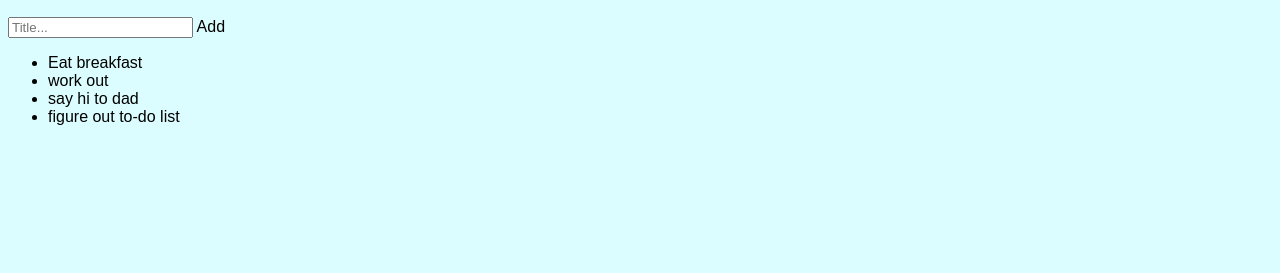
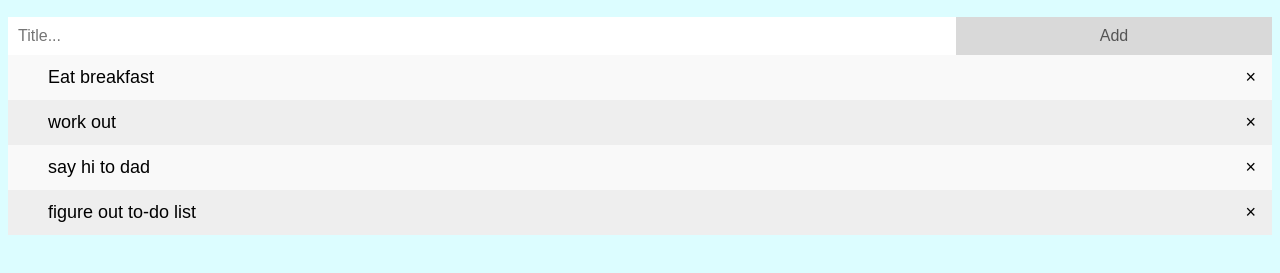
Before and after one commit to nateambrose/to-do, a plain HTML site: page index.html in a window 1280 px wide. Both pictures are taken after a click on the element "Add". Shown: the part 111-384 px from the top of the page. Drawn offline with Linux system fonts and the light colour scheme.

Commit message:
Update index.html

```diff
--- a/index.html
+++ b/index.html
@@ -6,15 +6,105 @@
       <style>
       body {
         background: rgb(220,253,255);
-        font-family: sans-serif
+        font-family: sans-serif;
         }
-        #myDiv {
-         color: rgb(15,20,200)
-         text: center
+
+       *{
+         box-sizing: border-box;
+        }
+
+        ul {
+          margin:0;
+          padding:0;
+        }
+
+        ul li {
+          cursor:pointer;
+          position:relative;
+          padding: 12px 8px 12px 40px;
+          background: #eee;
+          font-size: 18px;
+          transition: 0.2s;
+
+          webkit-user-select: none;
+          moz-user-select: none;
+          user-select: none;
+        }
+
+        ul li:nth-child(odd) {
+          background: #f9f9f9;
+        }
+
+        ul li:hover {
+          background: #ddd;
+        }
+
+        ul li.checked {
+          background: #888;
+          color: #fff;
+          text-decoration: line-through;
+        }
+
+        ul li.checked::before {
+          content: '';
+          position: absolute;
+          border-color: #fff;
+          border-style: solid;
+          border-width: 0px 2px 2px 0px;
+          top: 10px;
+          left:16px;
+          transform: rotate(45deg);
+          height: 15px;
+          width:7px;
+        }
+
+        .close {
+          position: absolute;
+          right: 0;
+          top: 0;
+          padding: 12px 16px 12px 16px;
+        }
+
+        .close:hover {
+          background-color: #f44336;
+          color: rgb(0,0,0);
+        }
+
+        .header:after {
+          content: '';
+          display: table;
+          clear:both;
+        }
+
+        input {
+          marhin:0;
+          border: none;
+          border-radius:0;
+          width: 75%;
+          padding: 10px;
+          float: left;
+          font-size: 16px;
+        }
+
+        .addBtn {
+          padding:10px;
+          width:25%;
+          background: #d9d9d9;
+          color:#555;
+          float: left;
+          text-align: center;
+          font-size: 16px;
+          cursor: pointer;
+          transition: 0.3s;
+          border-radius: 0;
+        }
+        .addBtn.hover {
+          background-color: #bbb;
         }
 
       </style>
      </head>
+
      <body>
        <h1 id="heading"><span class ='name'>Nate</span>'s To-Do List:</h1>
 
@@ -35,3 +125,60 @@
 
 
      </body>
+
+    <script>
+      var myList = document.getElementsByTagName('LI');
+      var i;
+      for(i = 0; i < myList.length; i++) {
+        var span = document.createElement('SPAN');
+        var txt = document.createTextNode("\u00D7");
+        span.className = "close";
+        span.appendChild(txt);
+        myList[i].appendChild(span);
+      }
+
+      var close = document.getElementsByClassName('close');
+      var i;
+      for (i = 0; i <close.length; i++) {
+        close[i].onClick = function() {
+          var div = this.parentElement;
+          div.style.display = "none";
+        }
+      }
+
+      var list = document.querySelector('ul');
+      list.addEventListener('click', function(ev) {
+        if (ev.target.tagName === 'LI') {
+          ev.target.classList.toggle('checked');
+        }
+      }, false);
+
+      function newElement() {
+        var li = document.createElement('li');
+        var inputValue = document.getElementById("myInput").value;
+        var t = document.createTextNode(inputValue);
+        li.appendChild(t);
+        if (inputValue === '') {
+          alert("you must wite something!");
+        } else {
+          document.getElementById("myUL").appendChild(li);
+        }
+        document.getElementById("myInput").value = "";
+
+        var span = document.createElement("SPAN");
+        var txt = document.createTextNode("\u00D7");
+        span.className = "close";
+        span.appendChild(txt);
+        li.appendChild(span);
+
+        for (i = 0; i < close.length; i++) {
+          close[i].onClick = function() {
+            var div = this.parentElement;
+            div.style.display = "none";
+          }
+        }
+      }
+
+
+    </script>
+</html>
```
